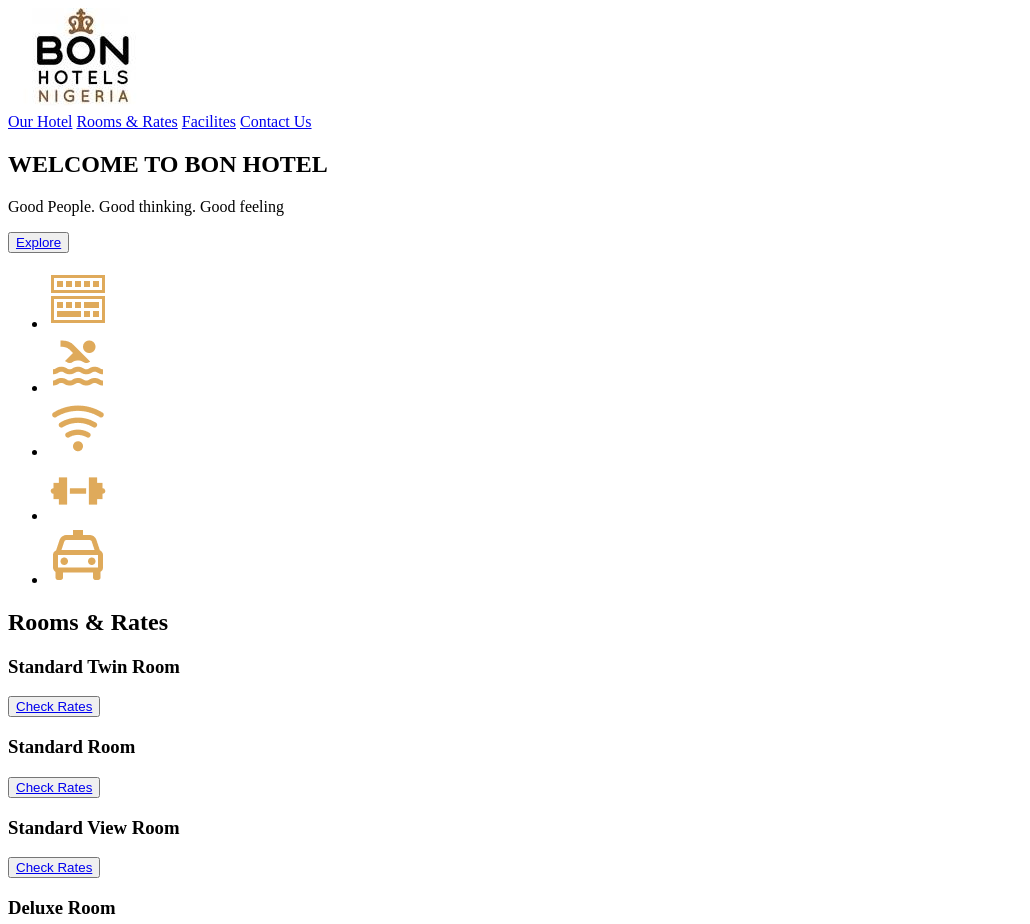
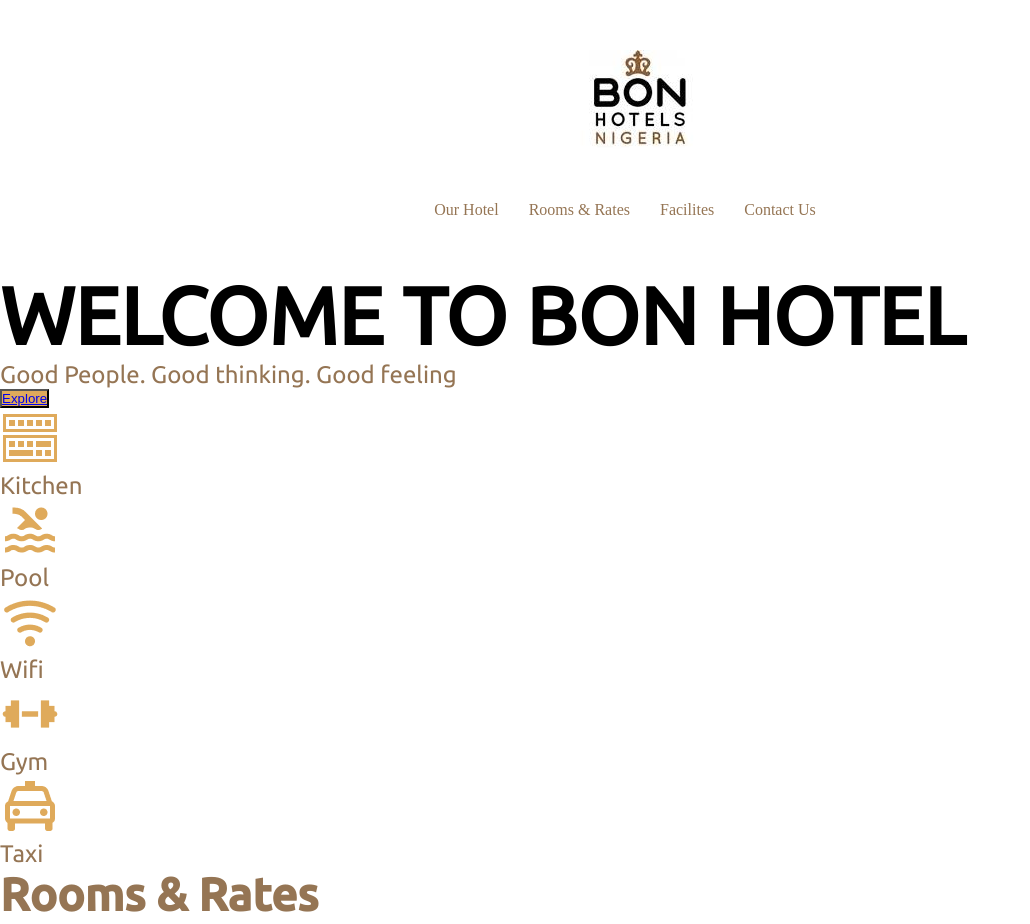
Before and after one commit to renehellmich/project-hotel-bon, a plain HTML site: page index.html in a window 1280 px wide. Shown: the top 924 px of the page, without its empty margins (0-1030 px from the left). Drawn offline with Linux system fonts and the light colour scheme.

Commit message:
header completed

```diff
--- a/assets/css/style.css
+++ b/assets/css/style.css
@@ -0,0 +1,97 @@
+@font-face {
+    font-family: 'Light';
+    src: url('../fonts/Ubuntu-Light.ttf');
+}
+@font-face {
+    font-family: 'Regular';
+    src: url('../fonts/Ubuntu-Regular.ttf');
+}
+@font-face {
+    font-family: 'Medium';
+    src: url('../fonts/Ubuntu-Medium.ttf');
+}
+
+* {
+    padding: 0;
+    margin: 0;
+    box-sizing: border-box;
+}
+
+:root {
+    --color-button: #dfaa5b;
+    --color-text: #957554;
+}
+
+html {
+    font-size: 16px;
+}
+
+/* * font-familys and font-sizes */
+
+h1 {
+    font-family: 'Regular';
+    font-size: 5rem;
+}
+h2 {
+    font-family: 'Medium';
+    font-size: 2.875rem;
+    color: var(--color-text);
+}
+h3 {
+    font-family: 'Medium';
+    font-size: 2.5rem;
+    color: var(--color-text);
+}
+
+p {
+    font-family: 'Regular';
+    font-size: 1.5rem;
+    color:var(--color-text);
+}
+.ul__footer {
+    font-family: 'Regular';
+    font-size: 1.5rem;
+    color:white;
+}
+.label__subscribe {
+    font-family: 'Medium';
+    font-size: 1.875rem;
+    color:white;
+}
+
+/* * Background Colors */
+
+button {
+    background-color: var(--color-button);
+}
+footer {
+    background-color: black;
+}
+
+/* * start Header */
+
+.header {
+    display: flex;
+    justify-content: center;
+    flex-direction: column;
+    align-items: center;
+    gap: 50px;
+    padding: 50px 0 50px 0;
+}
+
+.header img {
+    width: 151px;
+}
+
+.nav__header {
+    display: flex;
+    gap: 30px;
+    flex-wrap: wrap;
+}
+
+.nav__header a {
+    text-decoration: none;
+    color: var(--color-text);
+}
+
+/* * start main */
--- a/index.html
+++ b/index.html
@@ -3,12 +3,13 @@
 <head>
     <meta charset="UTF-8">
     <meta name="viewport" content="width=device-width, initial-scale=1.0">
-    <title>Document</title>
+    <title>Bon Hotel</title>
+    <link rel="stylesheet" href="./assets/css/style.css">
 </head>
 <body>
-    <header>
+    <header class="header">
         <img src="./assets/img/logo_header.png" alt="">
-        <nav>
+        <nav class="nav__header">
             <a href="#">Our Hotel</a>
             <a href="#">Rooms & Rates</a>
             <a href="#">Facilites</a>
@@ -25,26 +26,26 @@
             </button>
         </section>
         <section>
-            <ul>
-                <li>
+            <ul class="ul__facilities">
+                <li class="li__facilities">
                     <img src="./assets/img/icon_kitchen.png" alt="">
-                    <a href=""></a>
+                    <p>Kitchen</p>
                 </li>
-                <li>
+                <li class="li__facilities">
                     <img src="./assets/img/icon_pool.png" alt="">
-                    <a href=""></a>
+                    <p>Pool</p>
                 </li>
-                <li>
+                <li class="li__facilities">
                     <img src="./assets/img/icon_wifi.png" alt="">
-                    <a href=""></a>
+                    <p>Wifi</p>
                 </li>
-                <li>
+                <li class="li__facilities">
                     <img src="./assets/img/icon_fitness.png" alt="">
-                    <a href=""></a>
+                    <p>Gym</p>
                 </li>
-                <li>
+                <li class="li__facilities">
                     <img src="./assets/img/icon_taxi.png" alt="">
-                    <a href=""></a>
+                    <p>Taxi</p>
                 </li>
             </ul>
             <article>
@@ -92,7 +93,7 @@
             </p>
         </div>
         <div>
-            <ul>
+            <ul class="ul__footer">
                 <li>Our Hotels</li>
                 <li>Our Coferencing</li>
                 <li>Our Company</li>
@@ -103,6 +104,7 @@
         <div>
             <form action="#">
                 <section class="subscribe">
+                    <label for="subscribe" class="label__subscribe">Subcribe for Offers</label>
                     <input type="text" placeholder="Email Address">
                     <button type="submit">Subscribe Now</button>
                 </section>
```
Also changed, not shown: assets/fonts/Ubuntu-Light.ttf (added), assets/fonts/Ubuntu-Medium.ttf (added), assets/fonts/Ubuntu-Regular.ttf (added).
